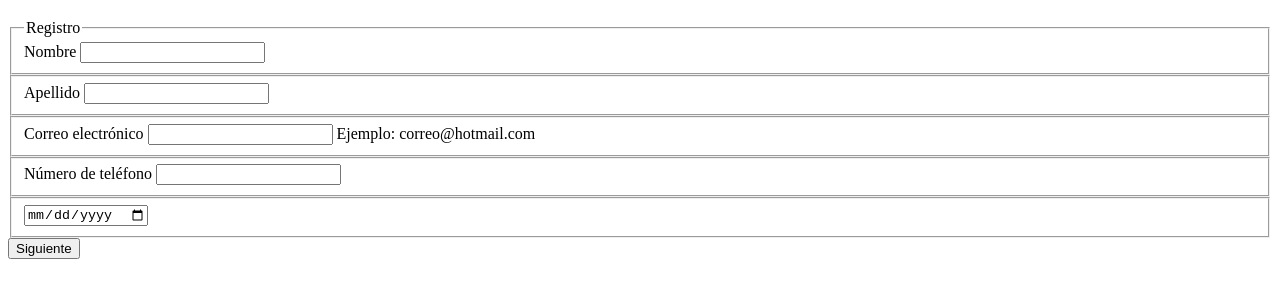
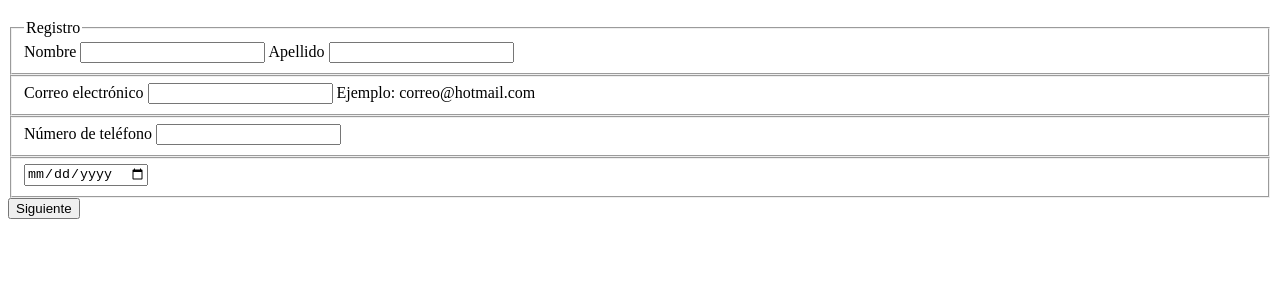
Before and after one commit to JoanMarcAdalid/Marc, a plain HTML site: page activitats/html/Formularios/activitat3.html in a window 1280 px wide. Shown: the part 61-358 px from the top of the page. Drawn offline with Linux system fonts and the light colour scheme.

Commit message:
Update activitat3.html

```diff
--- a/activitats/html/Formularios/activitat3.html
+++ b/activitats/html/Formularios/activitat3.html
@@ -13,8 +13,8 @@
         <label>
             Nombre
             <input type="text" name="Nombre">
-        </label></fieldset>
-        <fieldset><label>
+        </label>
+        <label>
             Apellido
             <input type="text" name="Apellido">
         </label></fieldset>
```
